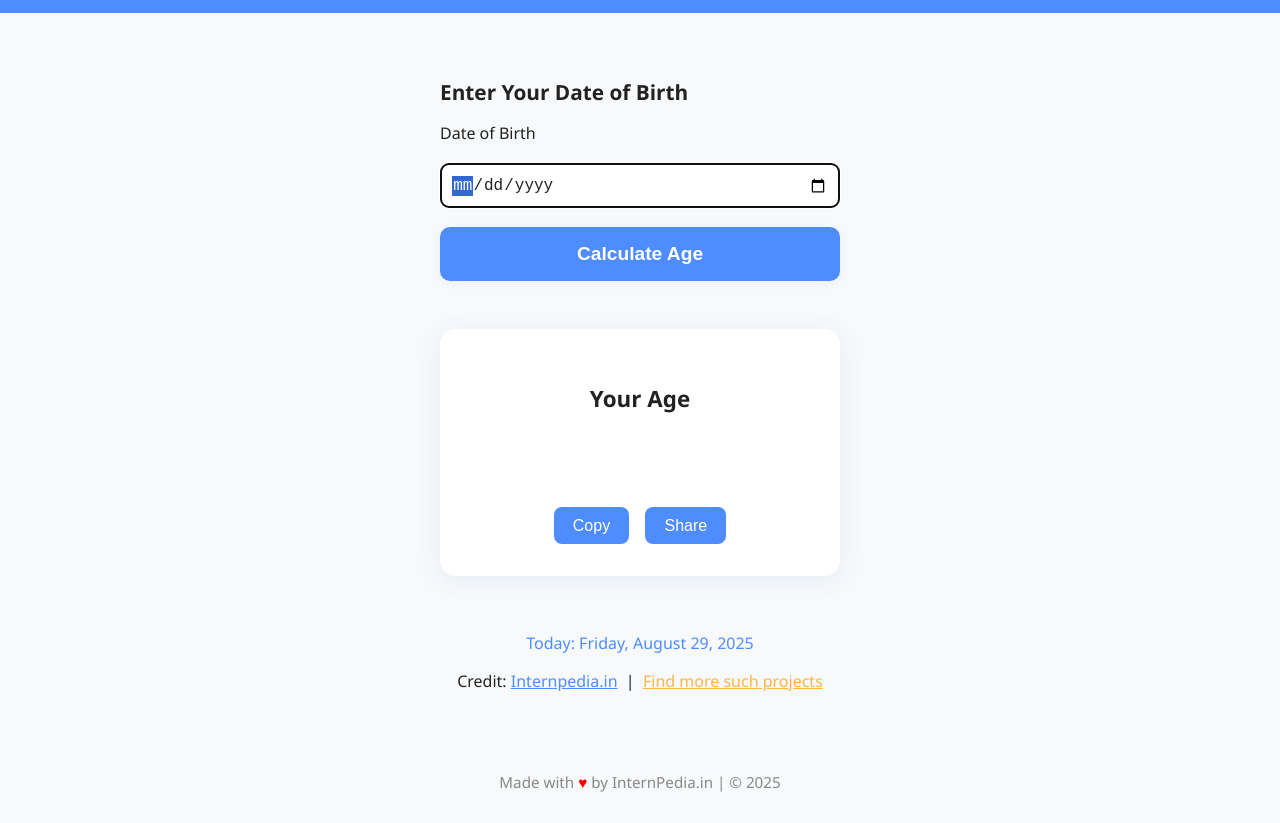
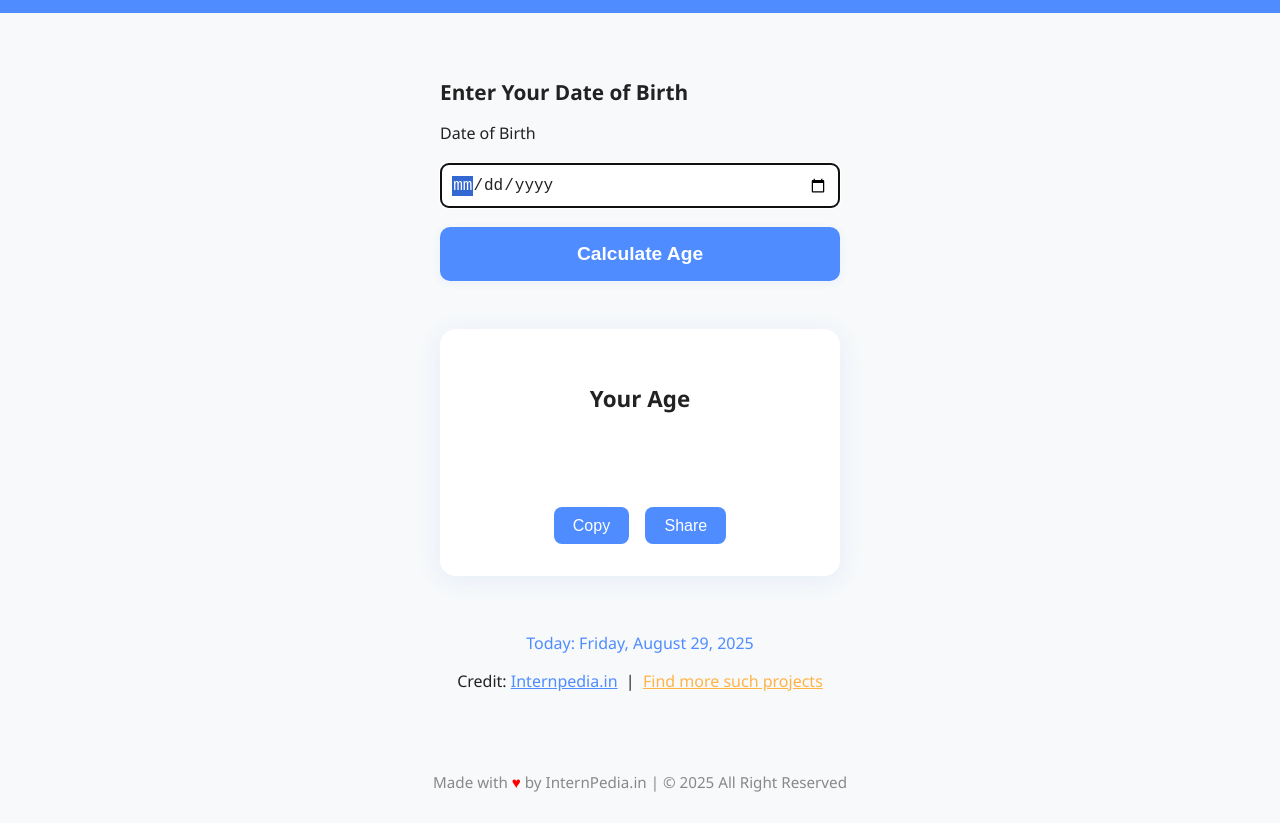
Before and after one commit to CodePen-Alt/Age-Calculator, a plain HTML site: page index.html in a window 1280 px wide. Shown: the part 83-906 px from the top of the page. Drawn offline with Linux system fonts and the light colour scheme.

Commit message:
Update index.html
txt added

```diff
--- a/index.html
+++ b/index.html
@@ -81,7 +81,7 @@
         </section>
     </main>
     <footer>
-        <p>Made with <span>&hearts;</span> by InternPedia.in | &copy; 2025</p>
+        <p>Made with <span>&hearts;</span> by InternPedia.in | &copy; 2025 All Right Reserved</p>
 
     </footer>
 </body>
```
